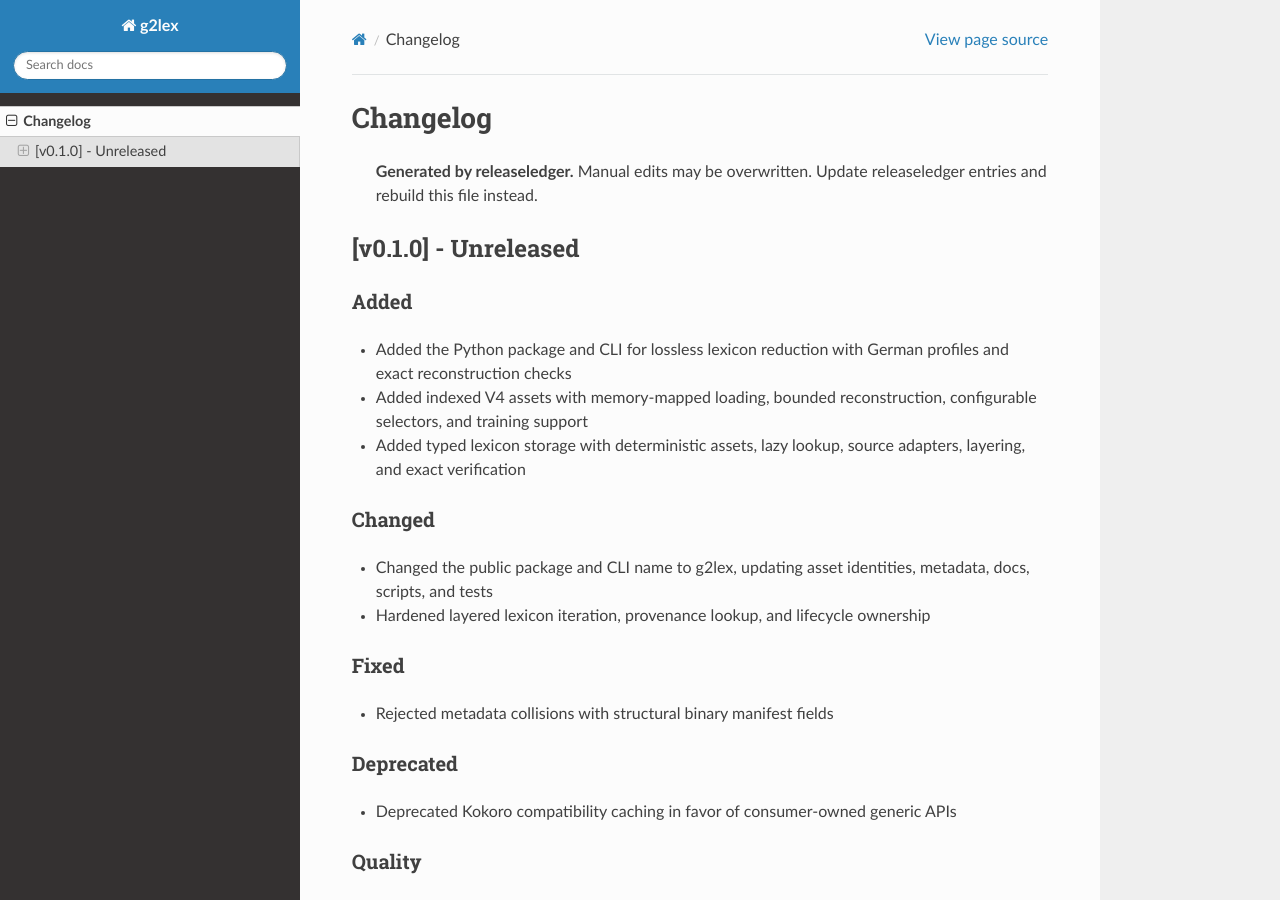
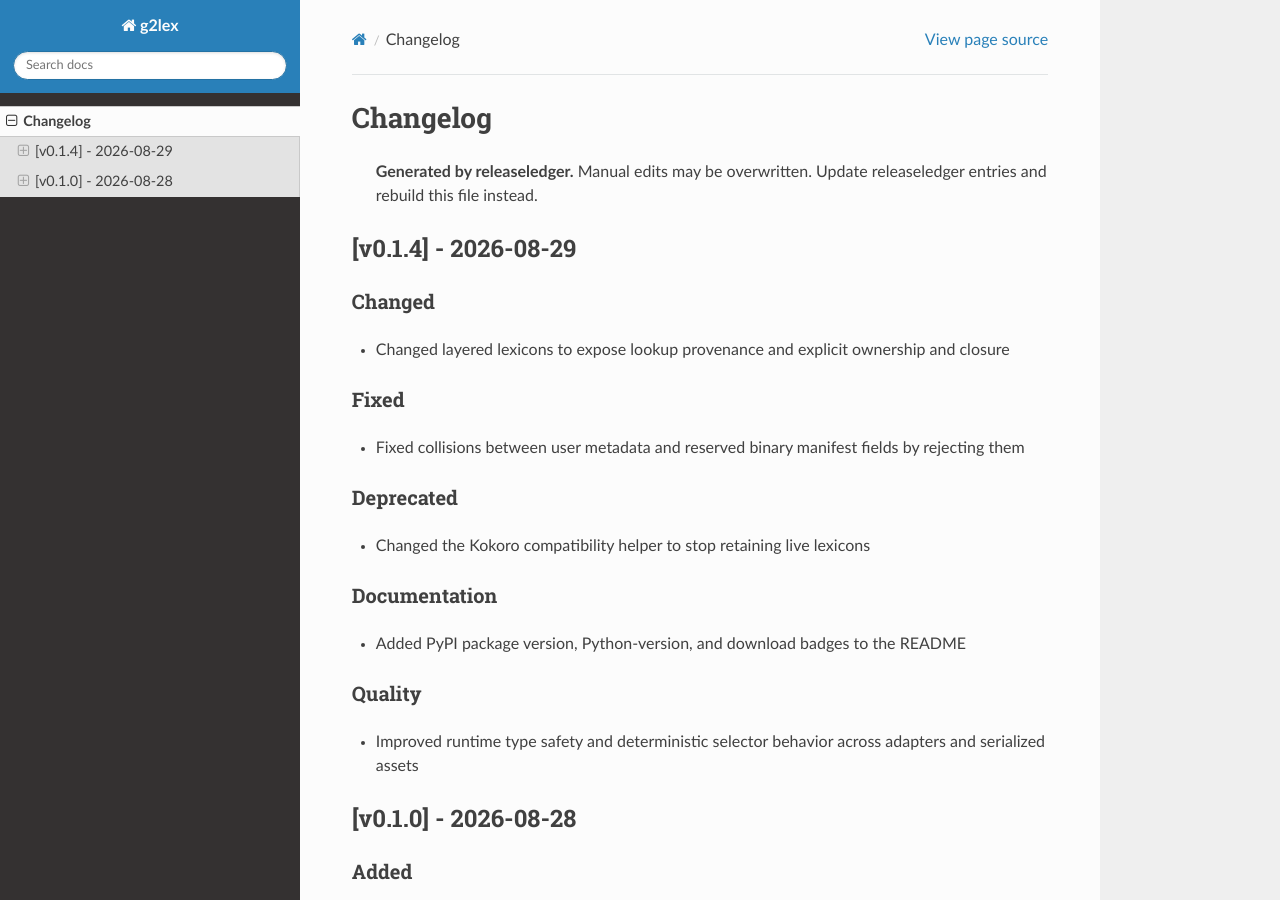
Before and after one commit to buchwandler/g2lex, a Sphinx documentation site: the page built from docs/changelog.md, in a window 1280 px wide and 900 px high. Built offline with Sphinx 7.4.7 and the Read the Docs theme 3.1.0, drawn with Linux system fonts in a browser that asks for light colours.

Commit message:
doc: changelog

```diff
--- a/docs/changelog.md
+++ b/docs/changelog.md
@@ -2,7 +2,31 @@
 
 > **Generated by releaseledger.** Manual edits may be overwritten. Update releaseledger entries and rebuild this file instead.
 
-## [v0.1.0] - Unreleased
+## [v0.1.4] - 2026-08-29
+
+### Changed
+
+- Changed layered lexicons to expose lookup provenance and explicit ownership and closure
+
+### Fixed
+
+- Fixed collisions between user metadata and reserved binary manifest fields by rejecting them
+
+### Deprecated
+
+- Changed the Kokoro compatibility helper to stop retaining live lexicons
+
+### Documentation
+
+- Added PyPI package version, Python-version, and download badges to the README
+
+### Quality
+
+- Improved runtime type safety and deterministic selector behavior across adapters and serialized assets
+
+<!-- generated by releaseledger -->
+
+## [v0.1.0] - 2026-08-28
 
 ### Added
 
@@ -13,15 +37,6 @@
 ### Changed
 
 - Changed the public package and CLI name to g2lex, updating asset identities, metadata, docs, scripts, and tests
-- Hardened layered lexicon iteration, provenance lookup, and lifecycle ownership
-
-### Fixed
-
-- Rejected metadata collisions with structural binary manifest fields
-
-### Deprecated
-
-- Deprecated Kokoro compatibility caching in favor of consumer-owned generic APIs
 
 ### Quality
 
```
Also changed, not shown: .ledger/releaseledger/data/ledgers/main/releases/v0.1.0/release.md, .ledger/releaseledger/data/ledgers/main/releases/v0.1.4/entries/entry-0001.md, .ledger/releaseledger/data/ledgers/main/releases/v0.1.4/entries/entry-0002.md (added), .ledger/releaseledger/data/ledgers/main/releases/v0.1.4/entries/entry-0003.md (added), .ledger/releaseledger/data/ledgers/main/releases/v0.1.4/entries/entry-0004.md (added), .ledger/releaseledger/data/ledgers/main/releases/v0.1.4/entries/entry-0005.md, .ledger/releaseledger/data/ledgers/main/releases/v0.1.4/entries/entry-0006.md, .ledger/releaseledger/data/ledgers/main/releases/v0.1.4/release.md (added), 3 other files.
